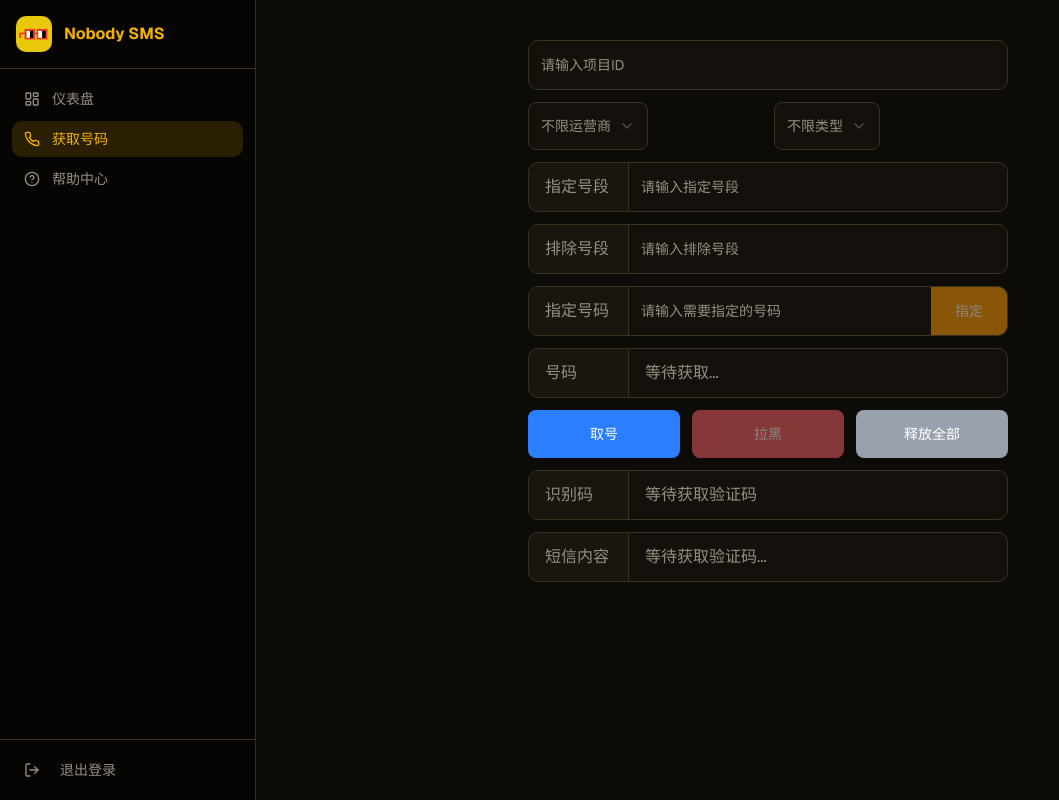
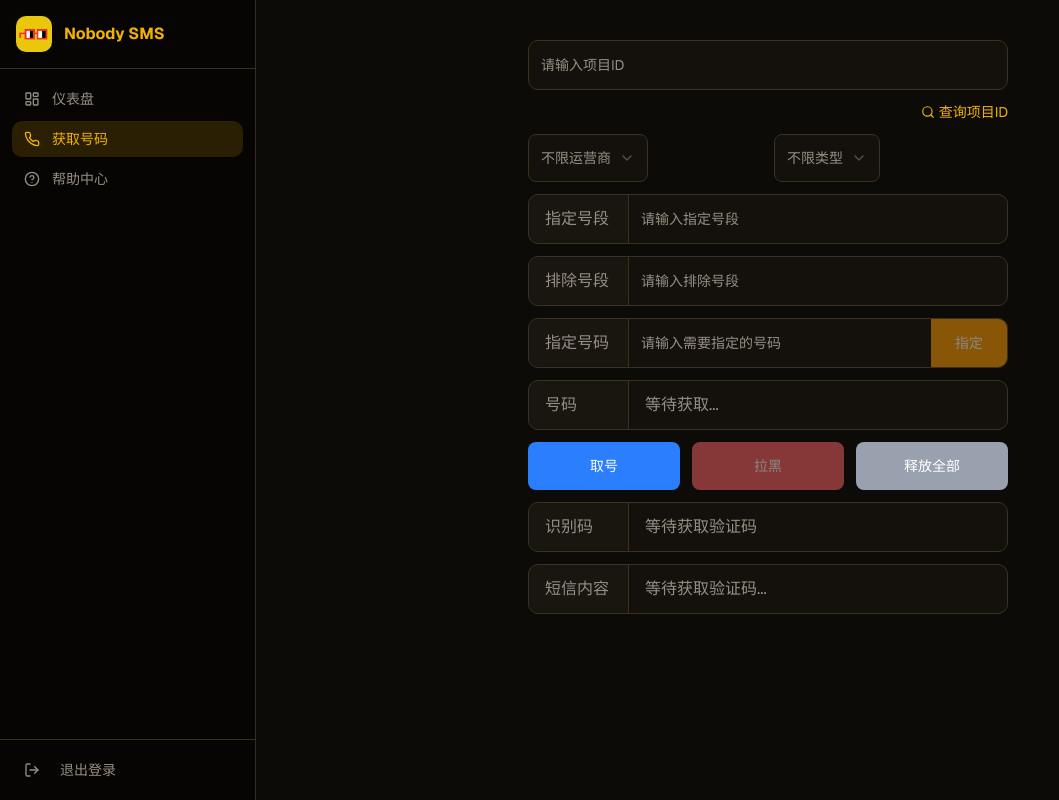
Before and after one commit to NiceGamezwh/nobodysmsonline, a Next.js app: page /dashboard/get-phone in a window 1280 px wide. Shown: the whole page, without its empty margins (0-1059 px from the left). Built offline with nearby package versions, Linux system fonts and the light colour scheme; sample sign-in values are in the browser's storage.

Commit message:
Update page.tsx

```diff
--- a/app/dashboard/get-phone/page.tsx
+++ b/app/dashboard/get-phone/page.tsx
@@ -4,7 +4,7 @@ import { useState, useEffect, useRef } from "react"
 import { Button } from "@/components/ui/button"
 import { Input } from "@/components/ui/input"
 import { Select, SelectContent, SelectItem, SelectTrigger, SelectValue } from "@/components/ui/select"
-import { Loader2, Copy, Check } from "lucide-react"
+import { Loader2, Copy, Check, Search } from "lucide-react"
 import {
   getPhone,
   specifyPhone,
@@ -272,6 +272,19 @@ export default function GetPhonePage() {
         />
       </div>
 
+      {/* 查询项目ID跳转 */}
+      <div className="flex justify-end">
+        <a
+          href="https://nobodysms.com/search"
+          target="_blank"
+          rel="noopener noreferrer"
+          className="inline-flex items-center gap-1 text-sm text-primary hover:underline"
+        >
+          <Search className="h-3.5 w-3.5" />
+          查询项目ID
+        </a>
+      </div>
+
       {/* 运营商和类型选择 */}
       <div className="grid grid-cols-2 gap-3">
         <Select value={isp} onValueChange={setIsp}>
```
